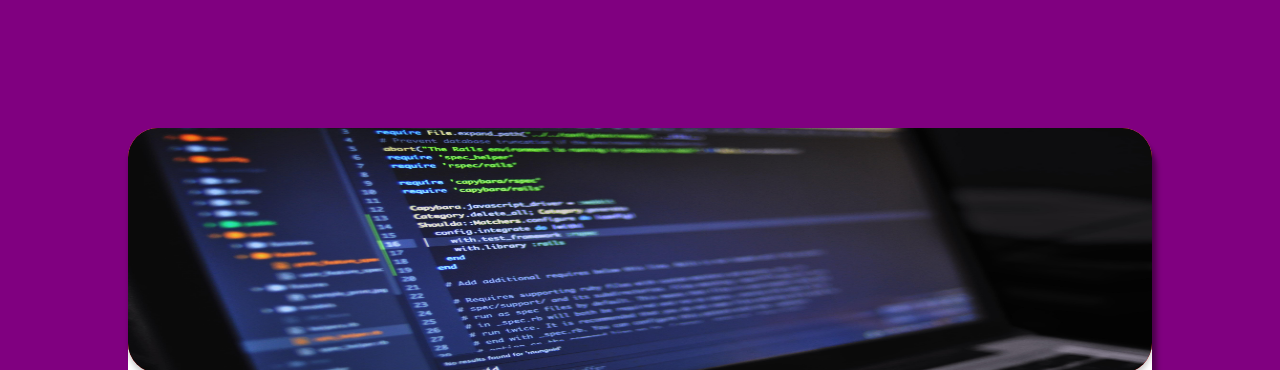
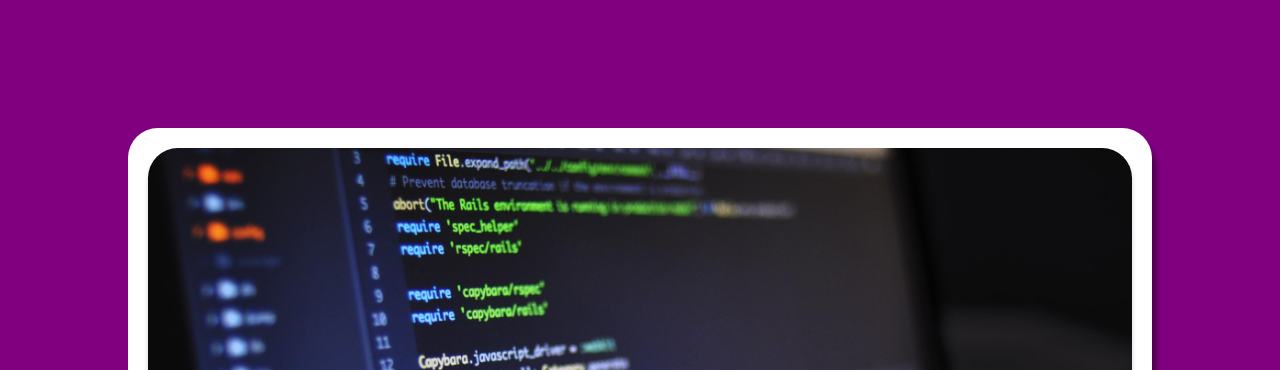
Before and after one commit to henriquepierandrei1/projeto-login-html-css, a plain HTML site: page index.html in a window 1280 px wide. Shown: the top 370 px of the page. Drawn offline with nearby package versions, Linux system fonts and the light colour scheme.

Commit message:
mudanças

```diff
--- a/estilos/style.css
+++ b/estilos/style.css
@@ -19,17 +19,17 @@ body {
 section {
     background-color: white;
     width: 80%;
-    height: 700px;
+    height: max-content;
     margin: 10% auto auto auto;
     border-radius: 30px;
     box-shadow: 5px 10px 5px rgba(0, 0, 0, 0.363);
+    padding: 20px;
 }
 
 /* Article onde está a imagem */
 #image-fundo {
-    background-color: red;
     width: 100%;
-    height: 35%;
+    height: 20%;
     border-radius: 30px;
     box-shadow: 0px 5px 5px rgba(8, 8, 8, 0.185);
 }
@@ -37,7 +37,7 @@ section {
 /* Classname da imagem */
 .imagem-pc-menu {
     width: 100%;
-    height: 100%;
+    height:100%;
     border-radius: 30px;
 }
 
```
